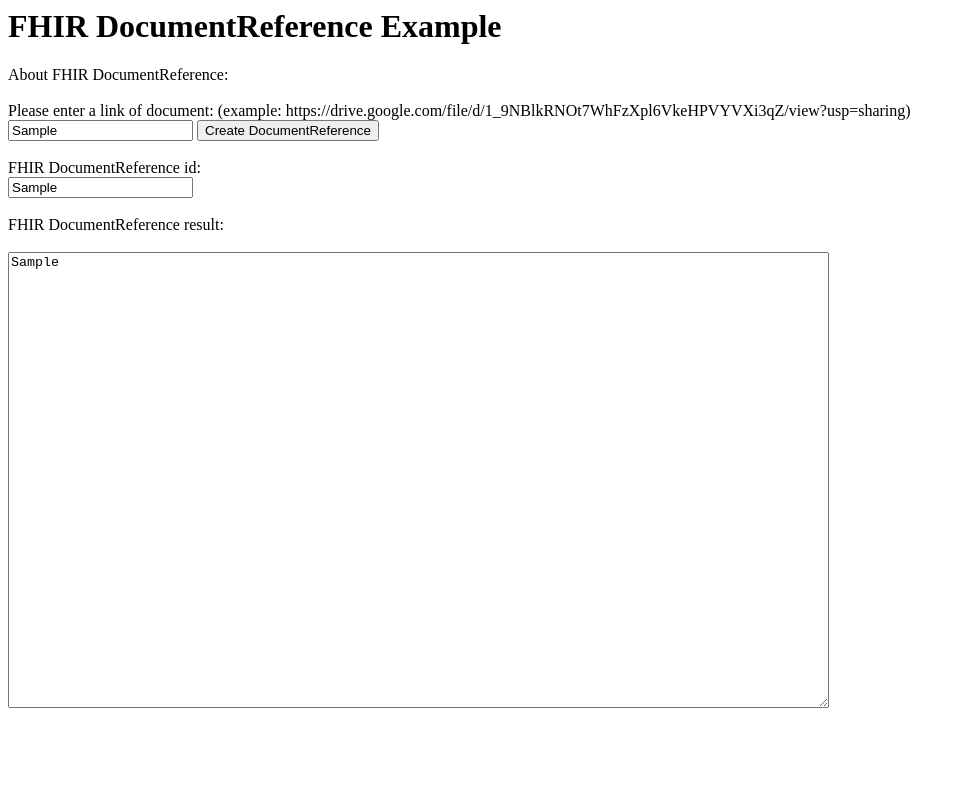
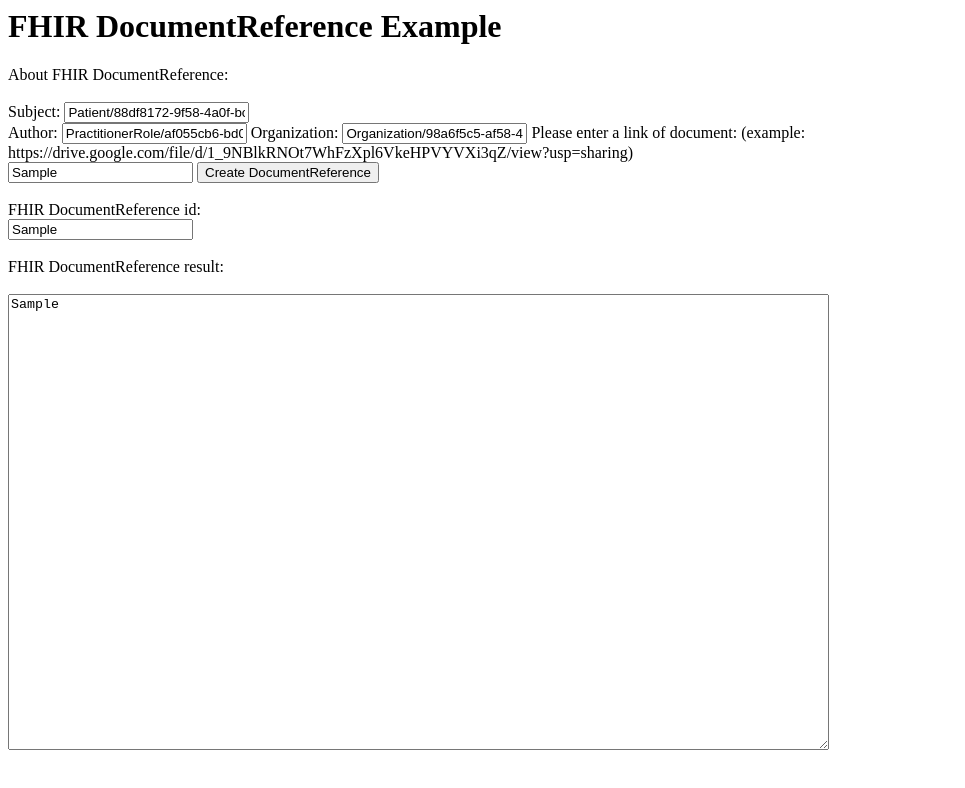
Before and after one commit to jeshika106316155/FHIR_DocumentReference, a plain HTML site: page index.html in a window 1280 px wide. Both pictures are taken after typing "Sample", "Sample", "Sample" into the empty fields and a click on the button "Create DocumentReference". Shown: the whole page, without its empty margins (0-965 px from the left). Drawn offline with Linux system fonts and the light colour scheme; no server answers.

Commit message:
Add input on the index

```diff
--- a/index.html
+++ b/index.html
@@ -8,6 +8,9 @@
 <body>
     <h1>FHIR DocumentReference Example</h1>
     About FHIR DocumentReference:<br><br>
+    Subject: <input type="text" id="SubjectId" value="Patient/88df8172-9f58-4a0f-bcca-bcdcd5ea6485"><br>
+    Author: <input type="text" id="AuthorId" value="PractitionerRole/af055cb6-bd06-4ce4-9967-90d4e9f25044">
+    Organization: <input type="text" id="OrganizationId" value="Organization/98a6f5c5-af58-41b5-bd6f-d8ca996b5580">
     Please enter a link of document: (example:
     https://drive.google.com/file/d/1_9NBlkRNOt7WhFzXpl6VkeHPVYVXi3qZ/view?usp=sharing) <br>
     <input type="text" id="DocumentUrl">
@@ -26,6 +29,9 @@
     function PostDocRef() {
         var docUrl = document.getElementById("DocumentUrl").value;
         var docRefTemplate = docRefTemp;
+        docRefTemplate.subject.reference = document.getElementById("SubjectId").value;
+        docRefTemplate.author[0].reference = document.getElementById("AuthorId").value;
+        docRefTemplate.custodian[0].reference = document.getElementById("OrganizationId").value;
         docRefTemplate.content[0].attachment.url = docUrl;
         HTTPPostData(FHIRServer + 'DocumentReference', JSON.stringify(docRefTemplate), DisplayResult);
     }
```
